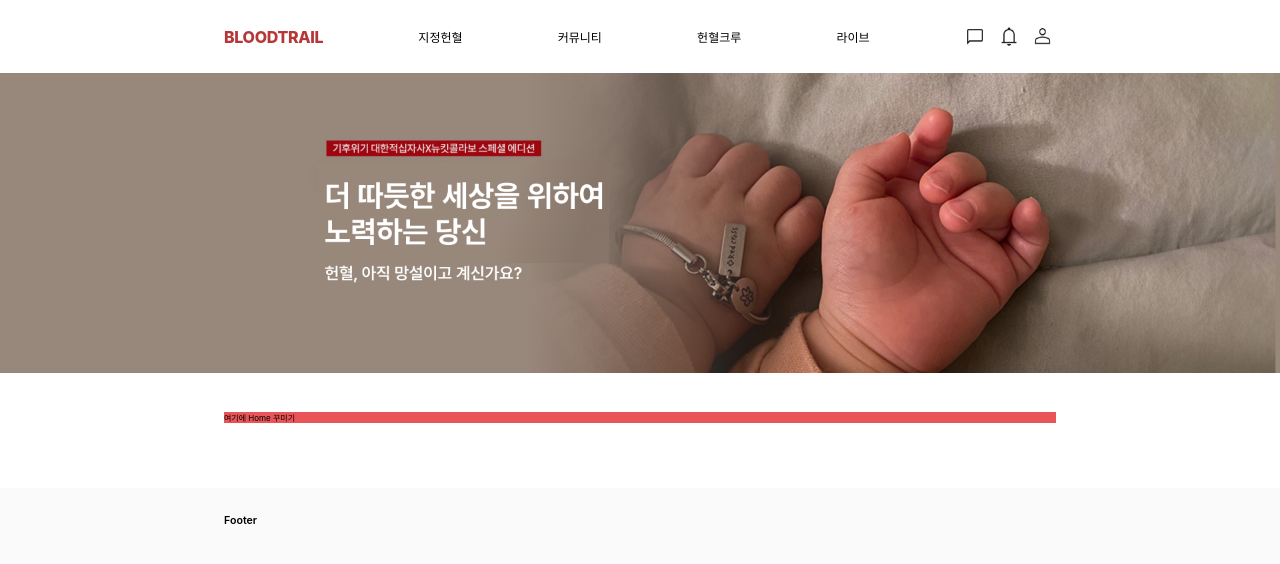
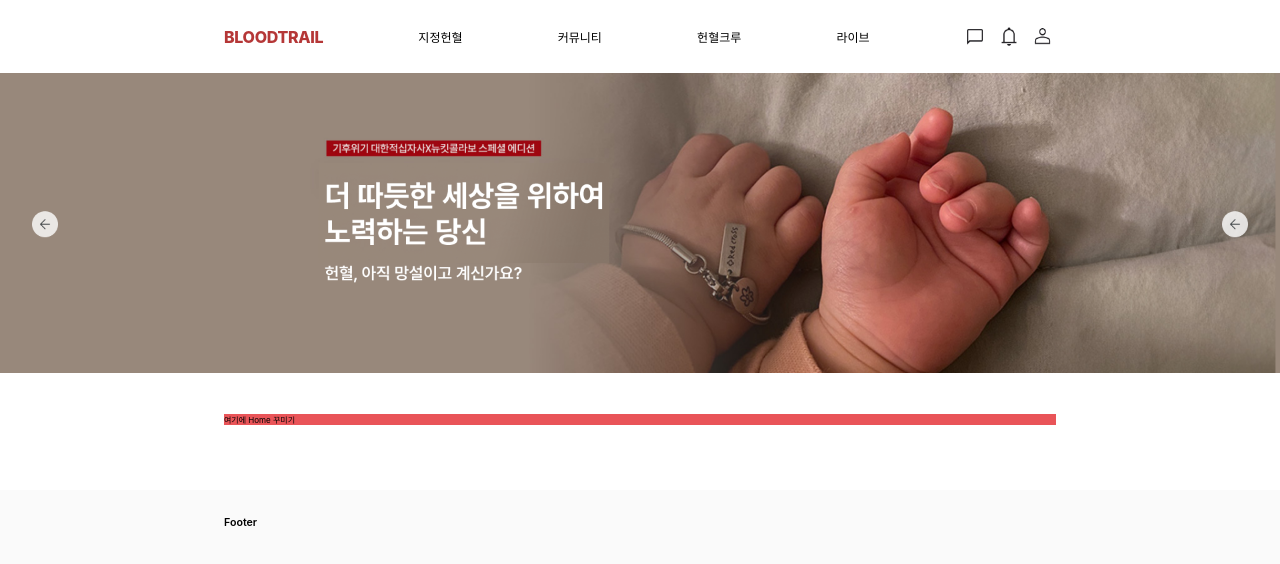
Before and after one commit to sheepyis/BloodTrail, a React (Create React App) app: page / in a window 1280 px wide. Shown: the top 564 px of the page. Built offline with nearby package versions, Linux system fonts and the light colour scheme.

Commit message:
update arrow

```diff
--- a/src/pages/Home/Home.jsx
+++ b/src/pages/Home/Home.jsx
@@ -1,7 +1,7 @@
 import styled from "styled-components";
 import colors from "../../styles/color";
 import Banner from "../../assets/images/Banner.png";
-
+import ArrowLeft from "../../assets/images/arrow=active.png";
 const HomeContainer = styled.div`
     width: 100%;
     display: flex;
@@ -9,16 +9,44 @@ const HomeContainer = styled.div`
     align-items: center;
 `
 
+const BannerContainer = styled.div`
+    width: 100%;
+    position: relative;
+`
+
+const StyledArrow = styled.img`
+    position: absolute;
+    top: 50%;
+    transform: translateY(-50%);
+    cursor: pointer;
+    width:2vw;
+    height:2vw;
+`
+
+const ArrowLeftStyled = styled(StyledArrow)`
+    left: 2.5vw;
+`
+
+const ArrowRightStyled =styled (StyledArrow)`
+    right:2.5vw;
+`
+
+
 const HomeBox = styled.div`
     width: 65%;
     margin: 3.0208vw 0 5.1042vw 0;
     background-color: ${colors.mainRed};
 `
 
+
 const Home = () => {
     return (
         <HomeContainer>
+            <BannerContainer>
+                <ArrowLeftStyled src={ArrowLeft} alt="Left Arrow" />
             <img src={Banner} alt="Banner" style={{width: "100%"}}/>
+            <ArrowRightStyled src={ArrowLeft} alt="Right Arrow" />
+            </BannerContainer>
             <HomeBox>
                 여기에 Home 꾸미기
             </HomeBox>
```
Also changed, not shown: src/assets/images/arrow-left 1.png (added), src/assets/images/arrow=active.png (added).
